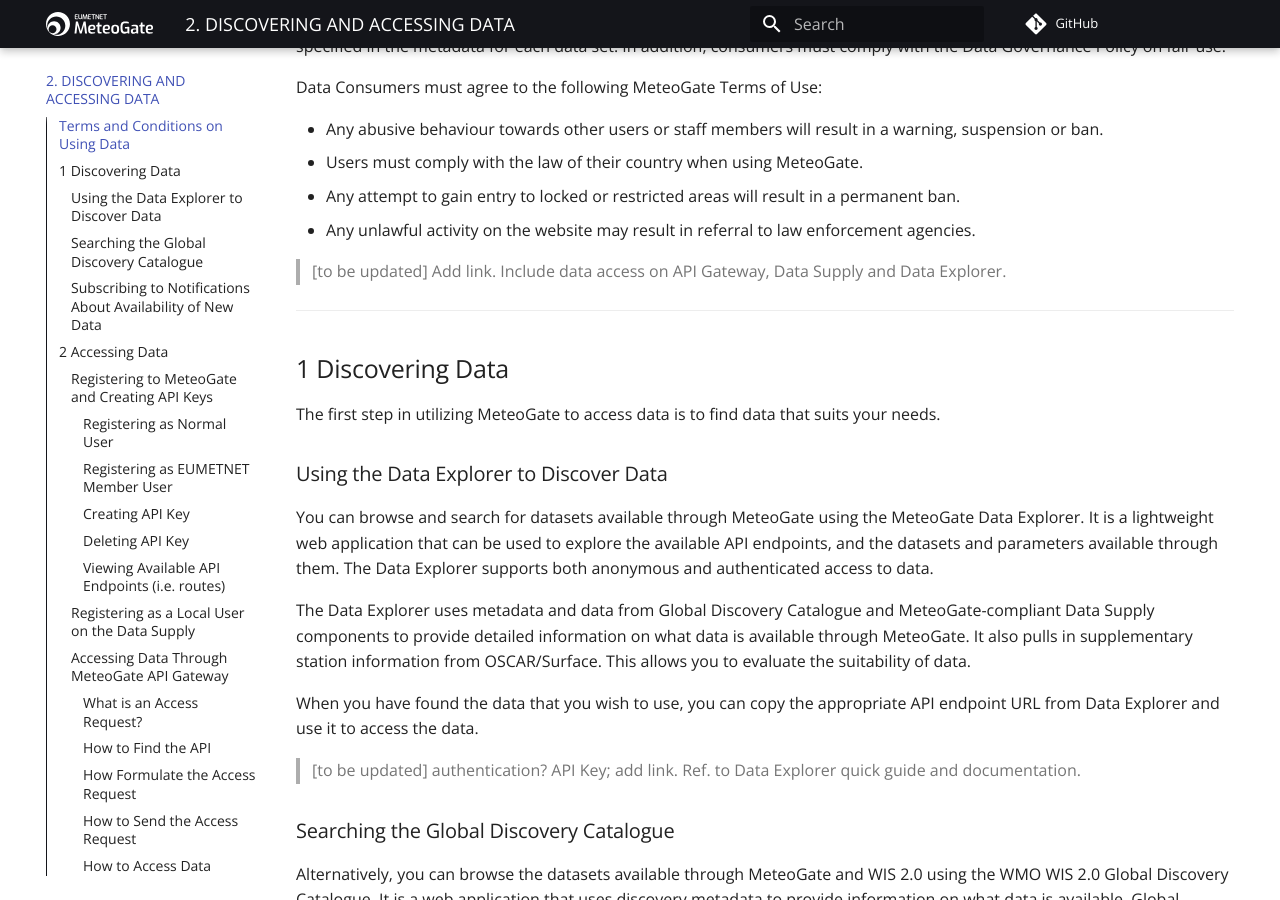
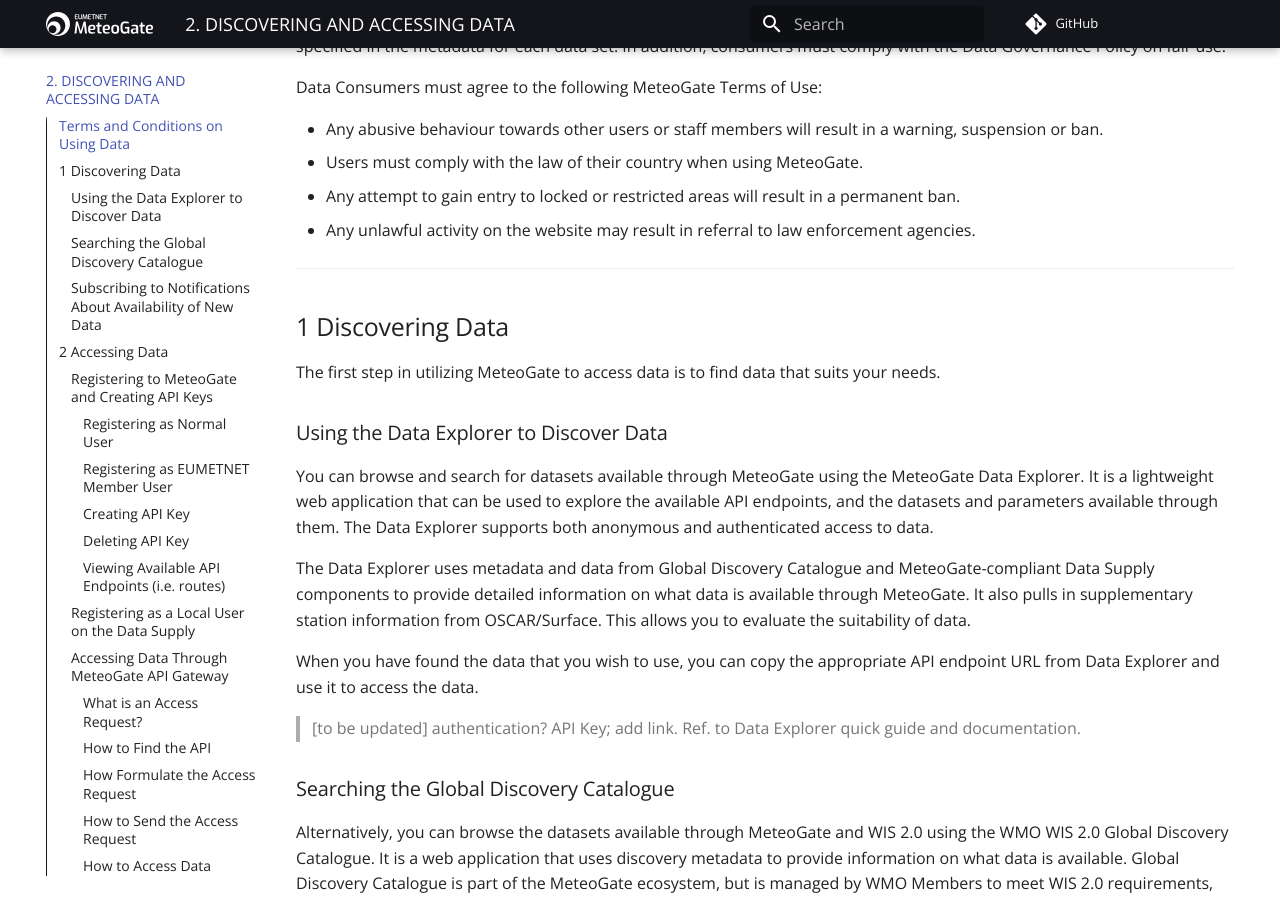
Before and after one commit to EUMETNET/meteogate-documentation, an MkDocs documentation site: the page built from docs/2-discovering-and-accessing-data.md, in a window 1280 px wide and 900 px high, scrolled down 615 px. Built offline with MkDocs 1.6.1 and Material for MkDocs 9.7.7, drawn with Linux system fonts in a browser that asks for light colours; comment, search, counter and statistics services are not loaded.

Commit message:
Update 2-discovering-and-accessing-data.md

```diff
--- a/docs/2-discovering-and-accessing-data.md
+++ b/docs/2-discovering-and-accessing-data.md
@@ -20,8 +20,6 @@ Data Consumers must agree to the following MeteoGate Terms of Use:
   -	Users must comply with the law of their country when using MeteoGate.
   -	Any attempt to gain entry to locked or restricted areas will result in a permanent ban.
   -	Any unlawful activity on the website may result in referral to law enforcement agencies.
-
-> [to be updated] Add link. Include data access on API Gateway, Data Supply and Data Explorer.
 
 ---
 
```
